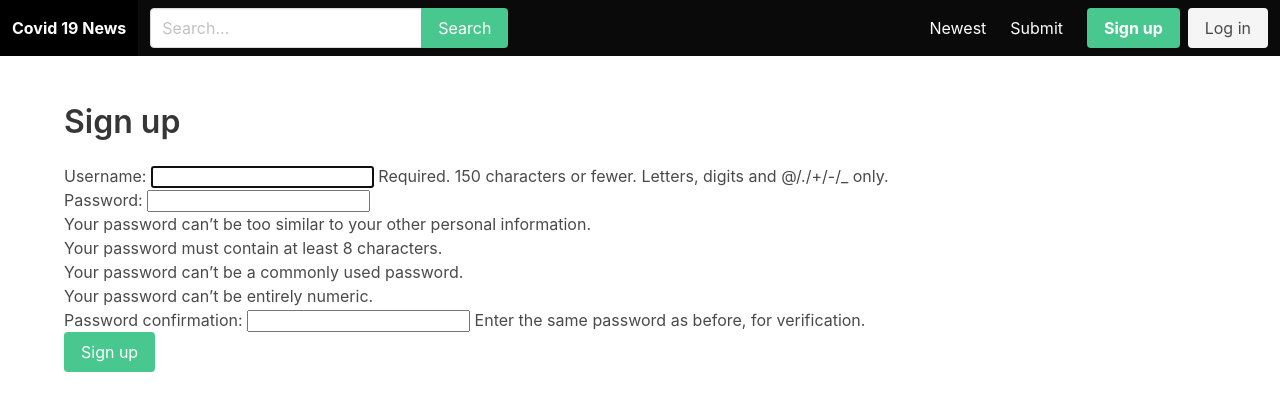
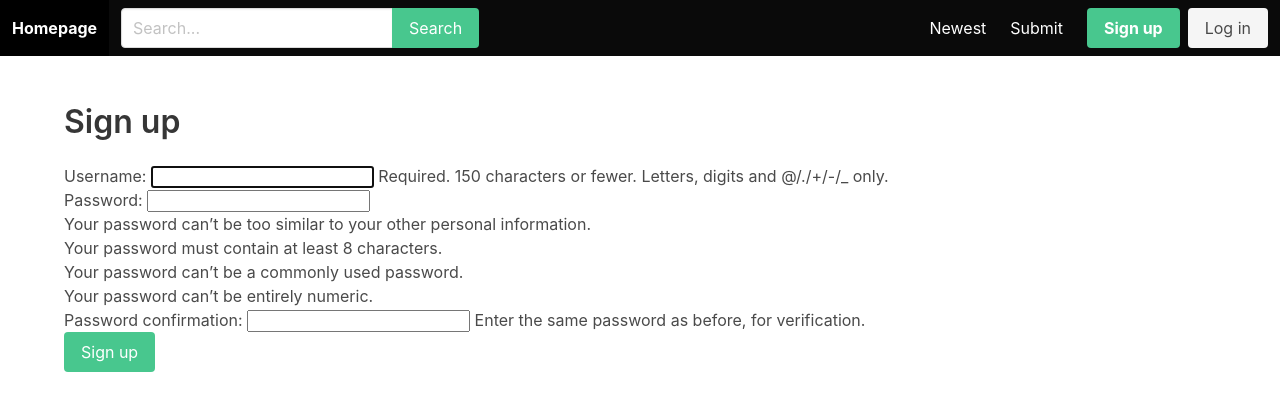
Before and after one commit to EMQ10/Final, a Django app: page /signup/ in a window 1280 px wide. Shown: the top 411 px of the page. Run offline with Django 3.2, Linux system fonts and the light colour scheme; parts of the project's set-up code (start-up, migrations or seed data) failed here and were passed over.

Commit message:
initial commit

```diff
--- a/Go/apps/core/templates/core/base.html
+++ b/Go/apps/core/templates/core/base.html
@@ -17,7 +17,7 @@
         <!-- Nav -->
         <nav class="navbar is-black">
             <div class="navbar-brand">
-                <a href="/" class="navbar-item"><strong>Covid 19 News</strong></a>
+                <a href="/" class="navbar-item"><strong>Homepage</strong></a>
             </div>
 
             <div class="navbar-menu">
```
